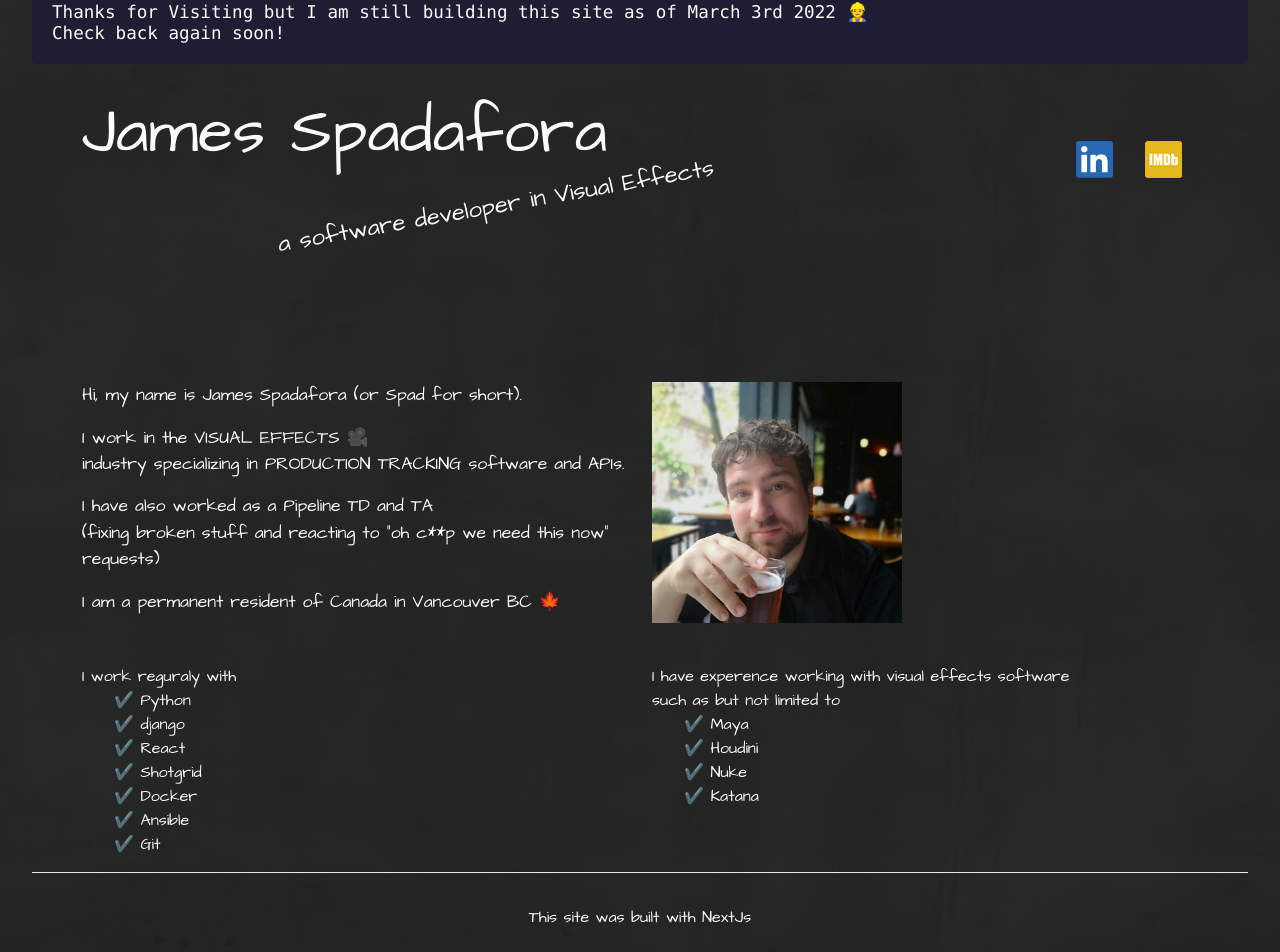
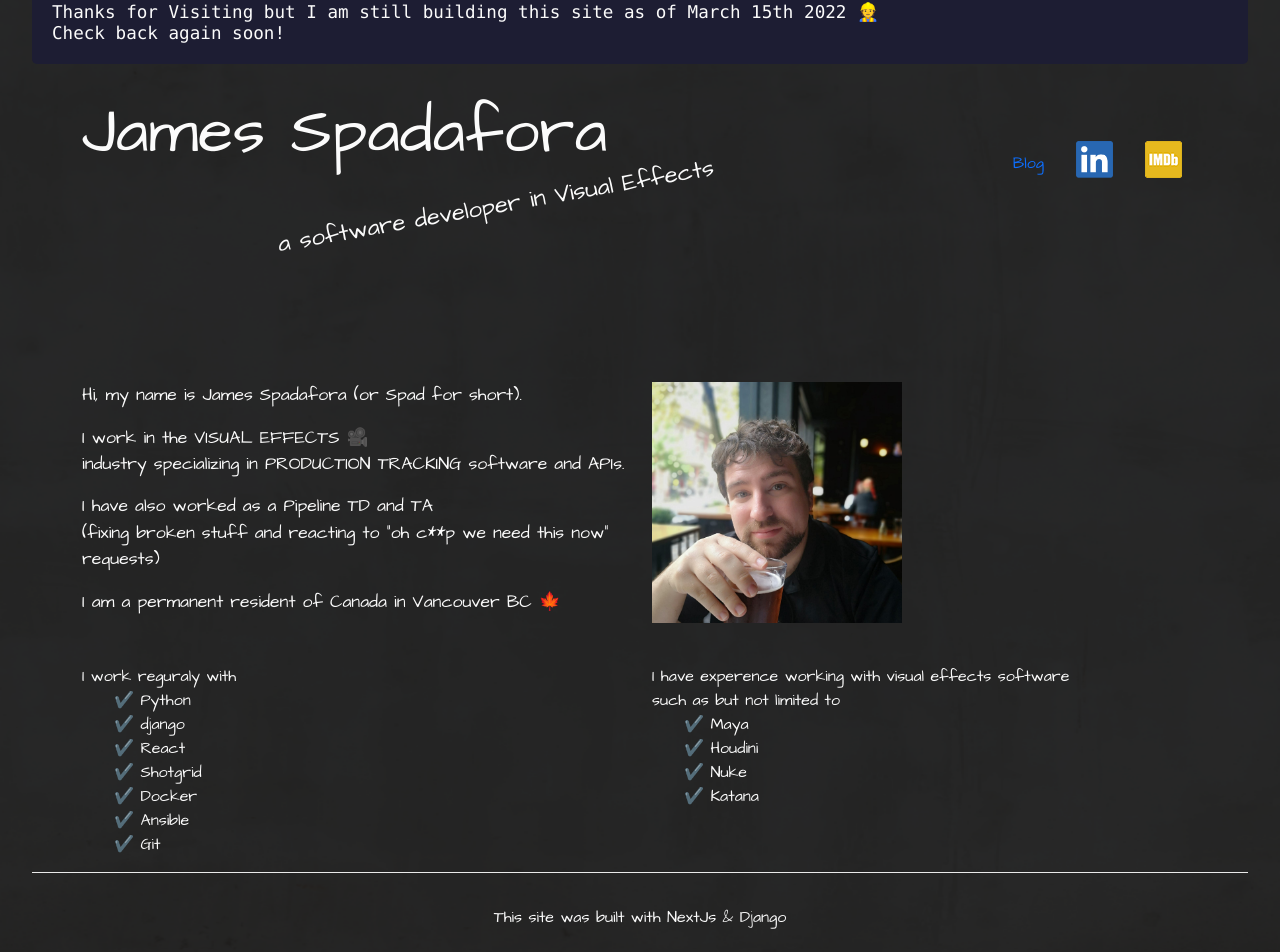
Before and after one commit to jspada200/jvspad-frontend, a Next.js app: page / in a window 1280 px wide. Shown: the part 18-970 px from the top of the page. Built offline with nearby package versions, Linux system fonts and the light colour scheme.

Commit message:
Update to Add Blog Link

```diff
--- a/components/Page.js
+++ b/components/Page.js
@@ -3,13 +3,14 @@ import imdb from "../public/imdb.png";
 import lnbug from "../public/lnbug.png";
 import { Container, Row, Col, Navbar, Nav } from "react-bootstrap";
 import Image from "next/image";
+import Link from "next/link";
 
 export default function Page({ children }) {
   return (
     <div className={styles.container}>
       <main className={styles.main}>
         <h2 className={styles.code}>
-          Thanks for Visiting but I am still building this site as of March 3rd
+          Thanks for Visiting but I am still building this site as of March 15th
           2022 👷
           <br /> Check back again soon!
         </h2>
@@ -22,10 +23,14 @@ export default function Page({ children }) {
               </div>
             </Navbar.Brand>
             <Navbar.Collapse className="justify-content-end">
+              <Nav.Link>
+                <Link clasName={styles.navlink} href="/blog">
+                  Blog
+                </Link>
+              </Nav.Link>
               <Nav.Link href="https://www.linkedin.com/in/james-spadafora-b3433926/">
                 <Image src={lnbug} alt="Linkedin Logo" width={37} height={37} />
               </Nav.Link>
-
               <Nav.Link href="https://www.imdb.com/name/nm5673851/">
                 <Image src={imdb} alt="imdb Logo" width={37} height={37} />
               </Nav.Link>
@@ -34,7 +39,9 @@ export default function Page({ children }) {
         </Navbar>
         {children}
       </main>
-      <footer className={styles.footer}>This site was built with NextJs</footer>
+      <footer className={styles.footer}>
+        This site was built with NextJs & Django
+      </footer>
     </div>
   );
 }
--- a/styles/Home.module.css
+++ b/styles/Home.module.css
@@ -101,6 +101,16 @@
   padding: 1rem;
 }
 
+.navlink {
+  text-decoration: none;
+  color: fbfbfb;
+}
+
+.navlink:hover {
+  text-decoration: none;
+  color: aliceblue;
+}
+
 /*
 .card {
   margin: 1rem;
```
Also changed, not shown: components/BlogPostLink.js (+7 -6 lines).
